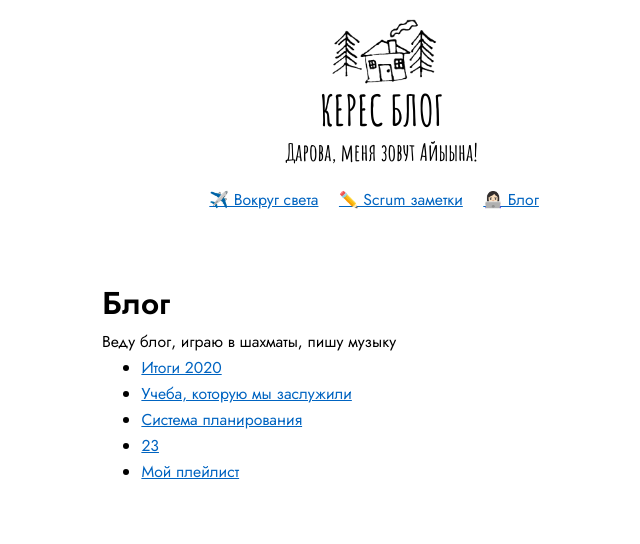
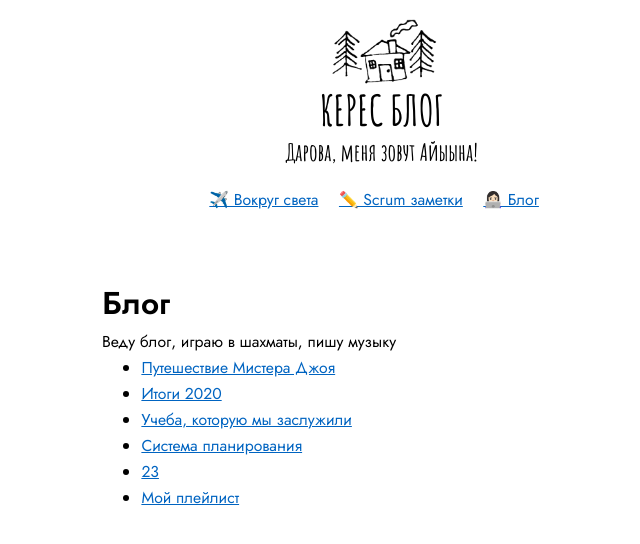
Before and after one commit to keresm/keresaina.github.io, a Jekyll site: the page built from _pages/blog/main.md, in a window 1280 px wide. Shown: the top 544 px of the page, without its empty margins (258-898 px from the left). Built offline with Jekyll 4.4.1, drawn with Linux system fonts in a browser that asks for light colours.

Commit message:
Update main.md

```diff
--- a/_pages/blog/main.md
+++ b/_pages/blog/main.md
@@ -5,6 +5,7 @@ permalink: /blog/
 ---
 Веду блог, играю в шахматы, пишу музыку
 
+- [Путешествие Мистера Джоя](http://keresm.ru/2022-08-21-Joy/)
 - [Итоги 2020](http://keresm.ru/2021-01-14-Выводы/)
 - [Учеба, которую мы заслужили](http://keresm.ru/2020-11-21-study/)
 - [Система планирования](http://keresm.ru/2021-08-16-notion/)
```
